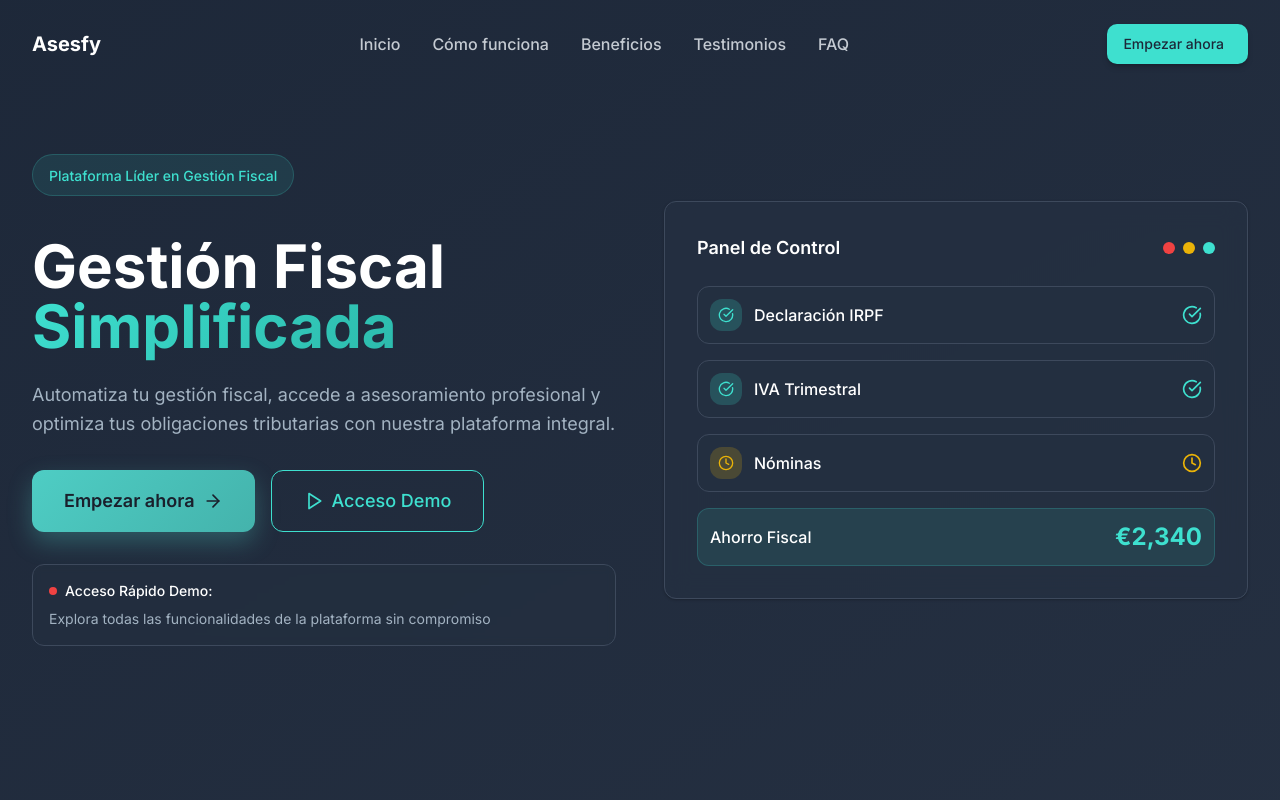
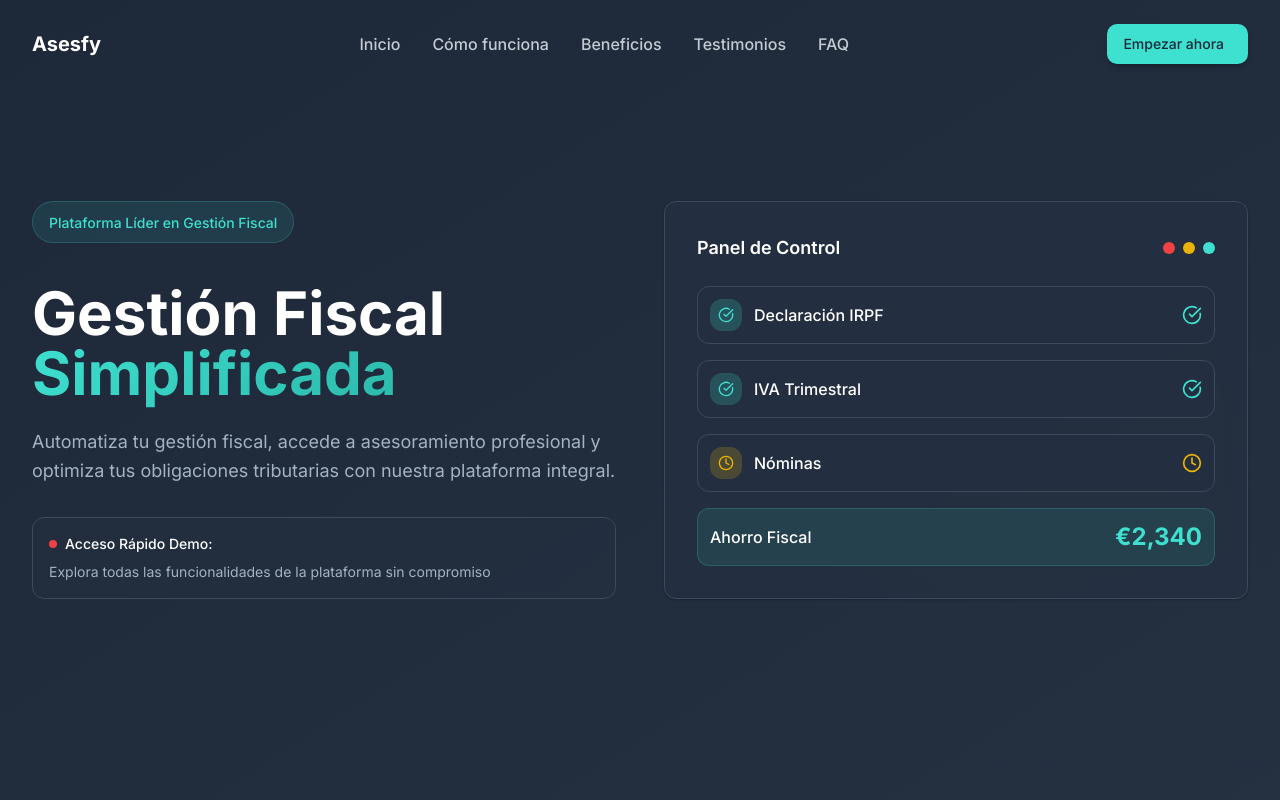
Before and after one commit to JuanManuelMartinezAngel/asesfy-tax-simplified, a React (Vite) app: page / in a window 1280 px wide. Shown: the top 800 px of the page. Built offline with nearby package versions, Linux system fonts and the light colour scheme.

Commit message:
Remove CTA buttons from HeroSection component
Co-authored-by: manuel.mateo <manuel.mateo@estudiantat.upc.edu>

```diff
--- a/src/components/HeroSection.tsx
+++ b/src/components/HeroSection.tsx
@@ -23,71 +23,7 @@ export default function HeroSection() {
               </p>
             </div>
 
-            {/* CTA Buttons */}
-            <div className="flex flex-col sm:flex-row gap-4">
-              <button
-                onClick={(e) => {
-                  e.preventDefault();
-                  e.stopPropagation();
-                  console.log('Botón Empezar ahora clickeado - redirigiendo a Tally');
-                  window.open('https://tally.so/r/31QNWg', '_blank', 'noopener,noreferrer');
-                }}
-                className="inline-flex items-center justify-center gap-2 text-lg px-8 py-4 rounded-lg font-semibold transition-all duration-300 transform hover:-translate-y-1 hover:shadow-xl active:scale-95 cursor-pointer"
-                style={{
-                  background: 'linear-gradient(135deg, #4ECDC4, #44B3AC)',
-                  color: '#1A202C',
-                  textDecoration: 'none',
-                  border: 'none',
-                  cursor: 'pointer',
-                  boxShadow: '0 10px 25px rgba(78, 205, 196, 0.3)'
-                }}
-                type="button"
-              >
-                Empezar ahora
-                <ArrowRight className="w-5 h-5" />
-              </button>
 
-              <button
-                className="btn-secondary text-lg px-8 py-4 rounded-lg flex items-center justify-center gap-2 cursor-pointer font-medium text-white border transition-all duration-200"
-                style={{
-                  background: 'transparent',
-                  border: '1px solid hsl(174, 72%, 56%)',
-                  color: 'hsl(174, 72%, 56%)'
-                }}
-                onClick={(e) => {
-                  e.preventDefault();
-                  e.stopPropagation();
-                  console.log('Botón Acceso Demo clickeado');
-                  try {
-                    const element = document.getElementById('testimonials');
-                    if (element) {
-                      element.scrollIntoView({
-                        behavior: 'smooth',
-                        block: 'start',
-                        inline: 'nearest'
-                      });
-                      console.log('Scrolling to testimonials section');
-                    } else {
-                      console.error('Testimonials section not found');
-                    }
-                  } catch (error) {
-                    console.error('Error scrolling to testimonials:', error);
-                  }
-                }}
-                type="button"
-                onMouseEnter={(e) => {
-                  e.target.style.background = 'hsl(174, 72%, 56%)';
-                  e.target.style.color = 'hsl(217, 32%, 17%)';
-                }}
-                onMouseLeave={(e) => {
-                  e.target.style.background = 'transparent';
-                  e.target.style.color = 'hsl(174, 72%, 56%)';
-                }}
-              >
-                <Play className="w-5 h-5" />
-                Acceso Demo
-              </button>
-            </div>
 
             {/* Quick Access Demo section */}
             <div className="bg-card/50 border border-border rounded-xl p-4 backdrop-blur-sm">
```
